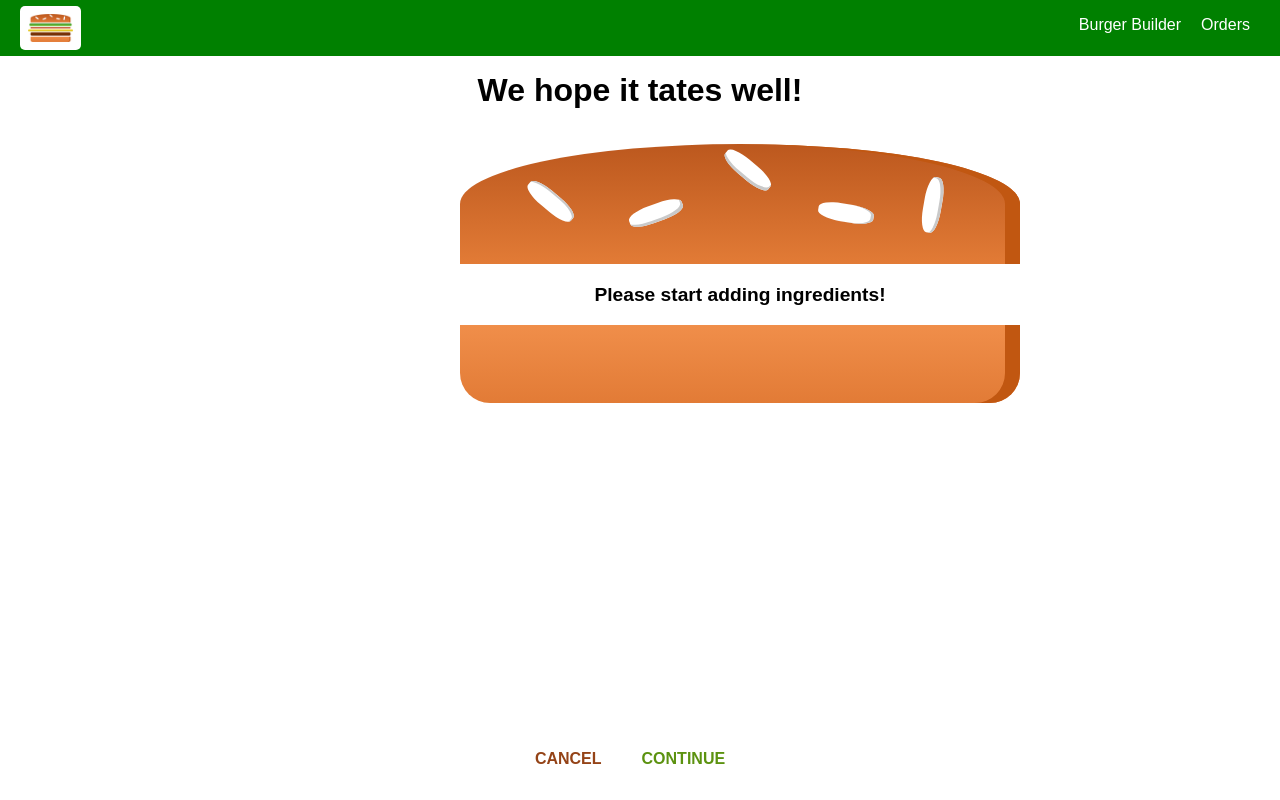
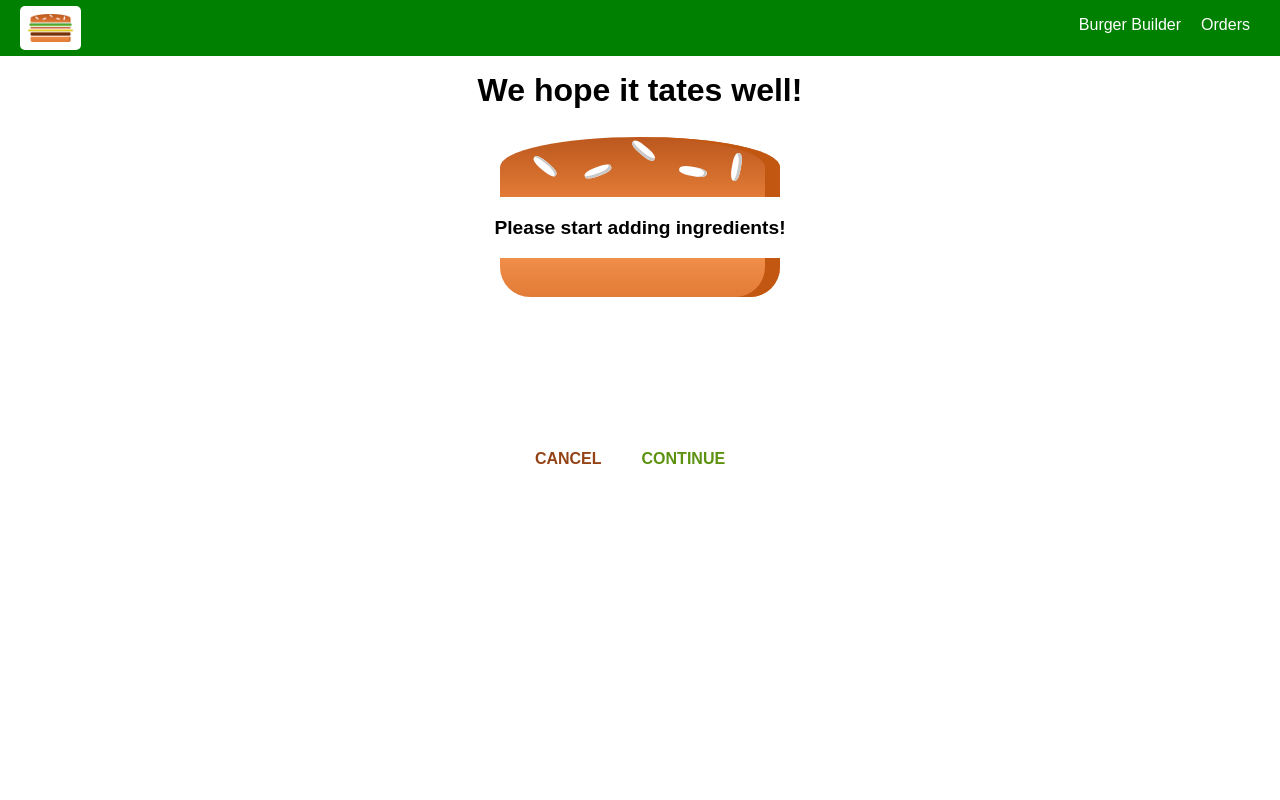
Before and after one commit to chanhcs/order-hamburger, a React app: page /checkout in a window 1280 px wide. Built offline with nearby package versions, Linux system fonts and the light colour scheme; a web font is replaced by a local one.

Commit message:
change size hamburger

```diff
--- a/src/components/Burger/Burger.css
+++ b/src/components/Burger/Burger.css
@@ -24,7 +24,7 @@
 
 @media (min-width: 1000px) and (min-height: 700px) {
     .Burger {
-        width: 700px;
-        height: 600px;
+        width: 350px;
+        height: 300px;
     }
 }
```
